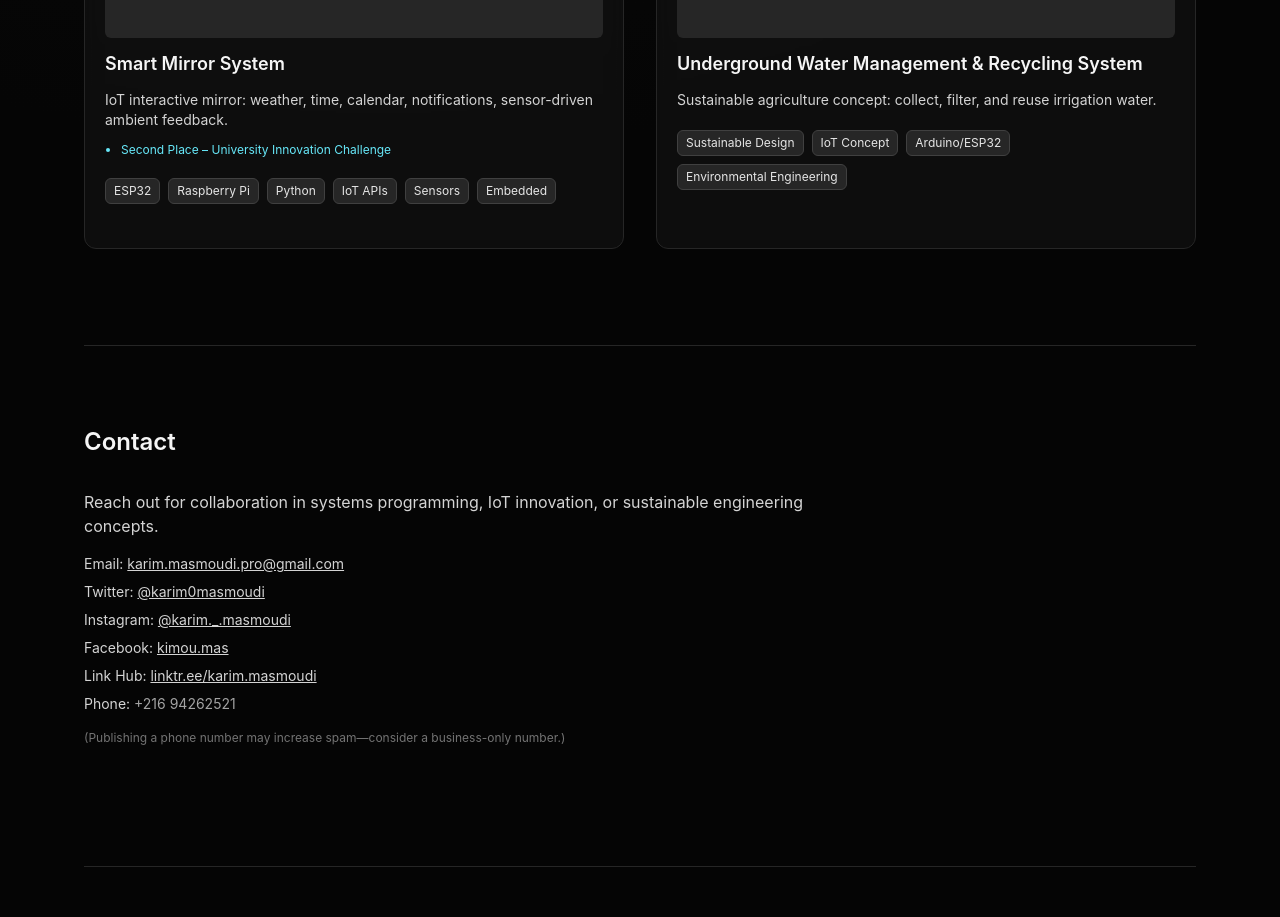
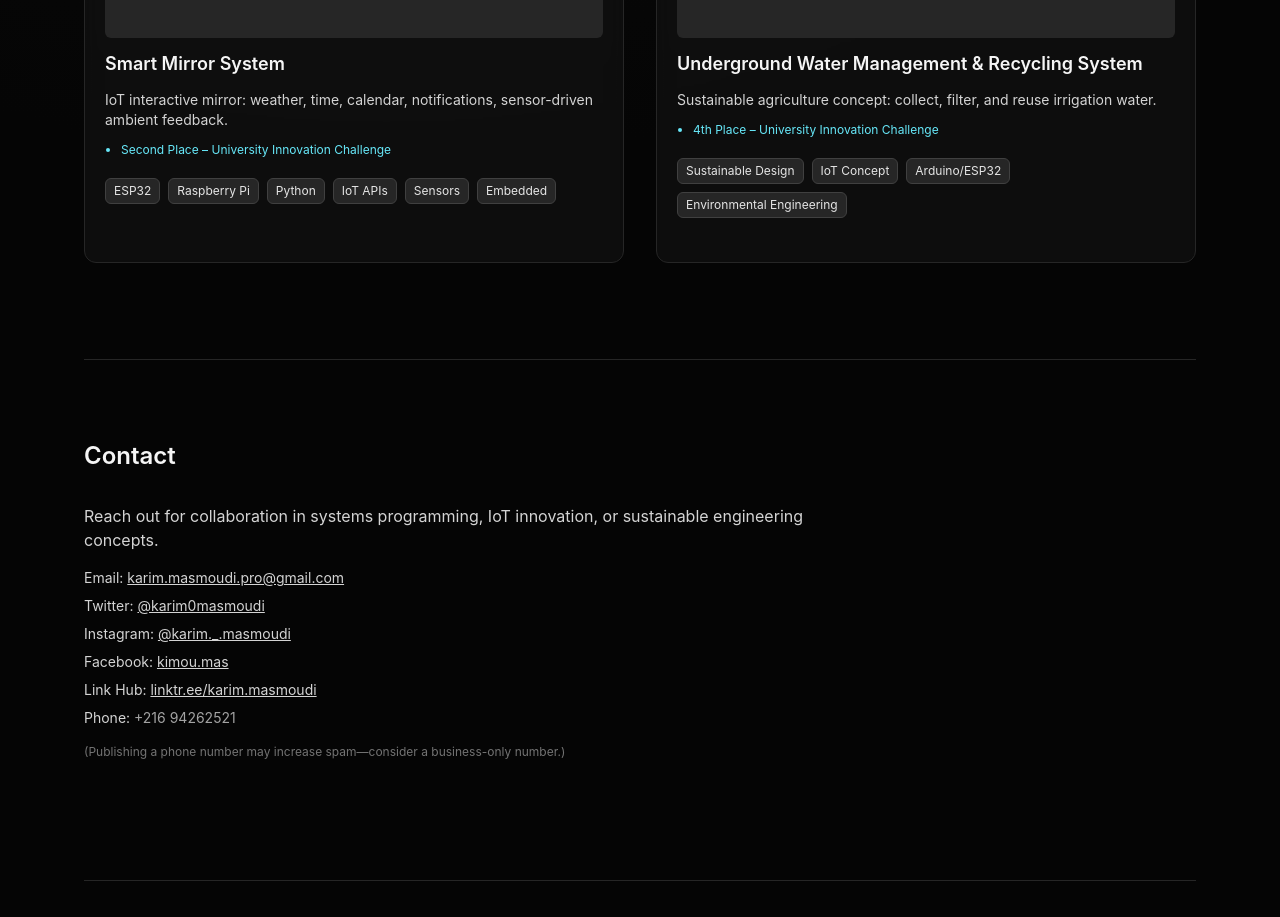
Before and after one commit to Kernel-Hunter/kernel-portfolio, a Next.js app: page / in a window 1280 px wide. Shown: the part 1920-2837 px from the top of the page. Built offline with nearby package versions, Linux system fonts and the light colour scheme.

Commit message:
Update projects.js

```diff
--- a/data/projects.js
+++ b/data/projects.js
@@ -36,6 +36,7 @@ const projects = [
     summary: 'Sustainable agriculture concept: collect, filter, and reuse irrigation water.',
     description: 'Layered underground chambers channel excess irrigation water through natural filtration media before reuse; proposed sensorization and IoT dashboard.',
     technologies: ['Sustainable Design', 'IoT Concept', 'Arduino/ESP32', 'Environmental Engineering'],
+    achievements: ['4th Place – University Innovation Challenge'],
     repoUrl: null,
     liveUrl: null,
     image: '/assets/water-recycling.png'
```
